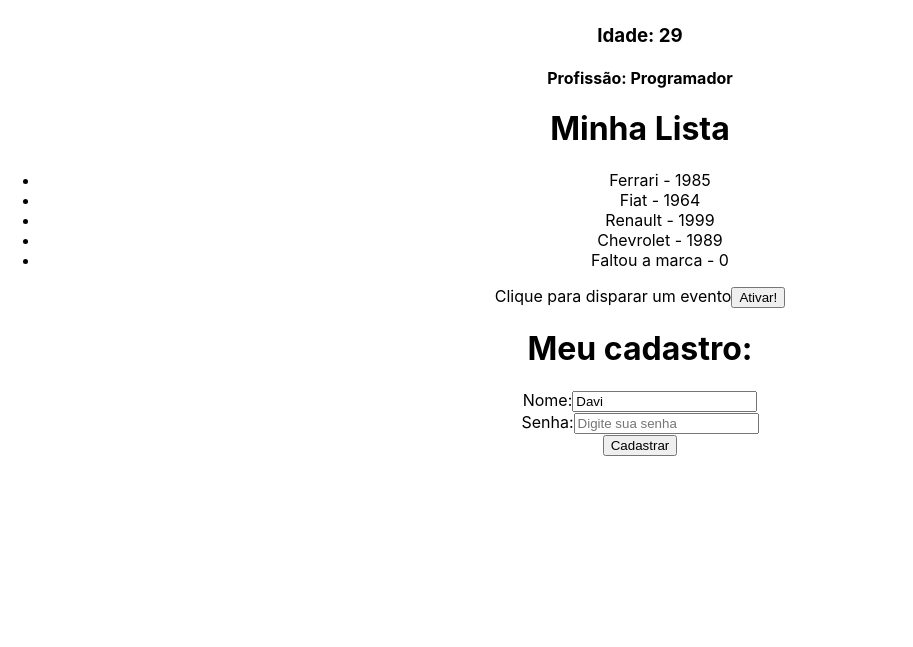
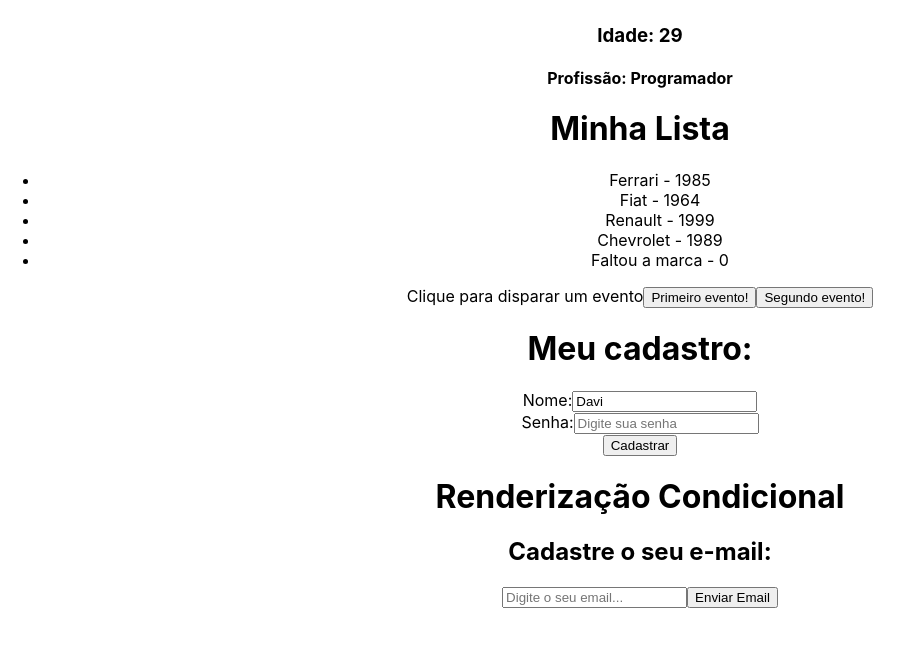
Before and after one commit to krokreti/react-training, a React (Create React App) app in the folder practice-project/: page / in a window 1280 px wide. Shown: the part 647-1294 px from the top of the page, without its empty margins (0-913 px from the left). Built offline with nearby package versions, Linux system fonts and the light colour scheme.

Commit message:
Renderizacao Condicional

```diff
--- a/practice-project/src/App.js
+++ b/practice-project/src/App.js
@@ -5,9 +5,7 @@ import List from './Components/List';
 import Pessoa from './Components/Pessoa';
 import SayMyName from './Components/SayMyName';
 import Form from './Components/Form'
-
-
-
+import Condicional from './Components/Condicional';
 
 function App() {
 
@@ -26,6 +24,8 @@ function App() {
       <List/>
       <Evento/>
       <Form/>
+      <h1>Renderização Condicional</h1>
+      <Condicional/>
     </div>
   );
 }
--- /dev/null
+++ b/practice-project/src/Components/Condicional.jsx
@@ -0,0 +1,35 @@
+import { useState } from "react"
+
+function Condicional() {
+
+    const [email, setEmail] = useState()
+    const [userEmail, setUserEmail] = useState()
+
+    function enviarEmail(e) {
+        e.preventDefault();
+        setUserEmail(email)
+    }
+
+    function limparEmail() {
+        setEmail('')
+        setUserEmail('')
+    }
+
+    return (
+        <div>
+            <h2>Cadastre o seu e-mail:</h2>
+            <form>
+                <input type="text" placeholder="Digite o seu email..." onChange={(e) => setEmail(e.target.value)}/>
+                <button type="submit" onClick={enviarEmail}>Enviar Email</button>
+            </form>
+            {userEmail && (
+                <div>
+                    <p>O email foi preenchido</p>
+                    <button type="button" onClick={limparEmail}>Limpar Email</button>
+                </div>
+            )}
+        </div>
+    )
+}
+
+export default Condicional
--- a/practice-project/src/Components/Evento.jsx
+++ b/practice-project/src/Components/Evento.jsx
@@ -1,13 +1,20 @@
+import Button from "./evento/Button"
+
 function Evento() {
     function meuEvento() {
         console.log("FUI ATIVADO!!!")
+    }
+
+    function segundoEvento() {
+        console.log("Segundo evento ativado")
     }
 
     return(
         <div>
             <p>
                 Clique para disparar um evento
-                <button onClick={meuEvento}>Ativar!</button>
+                <Button event={meuEvento} text="Primeiro evento!"></Button>
+                <Button event={segundoEvento} text="Segundo evento!"></Button>
             </p>
         </div>
     )
--- /dev/null
+++ b/practice-project/src/Components/evento/Button.jsx
@@ -0,0 +1,5 @@
+function Button(props) {
+    return <button onClick={props.event}> { props.text }</button>
+}
+
+export default Button
```
